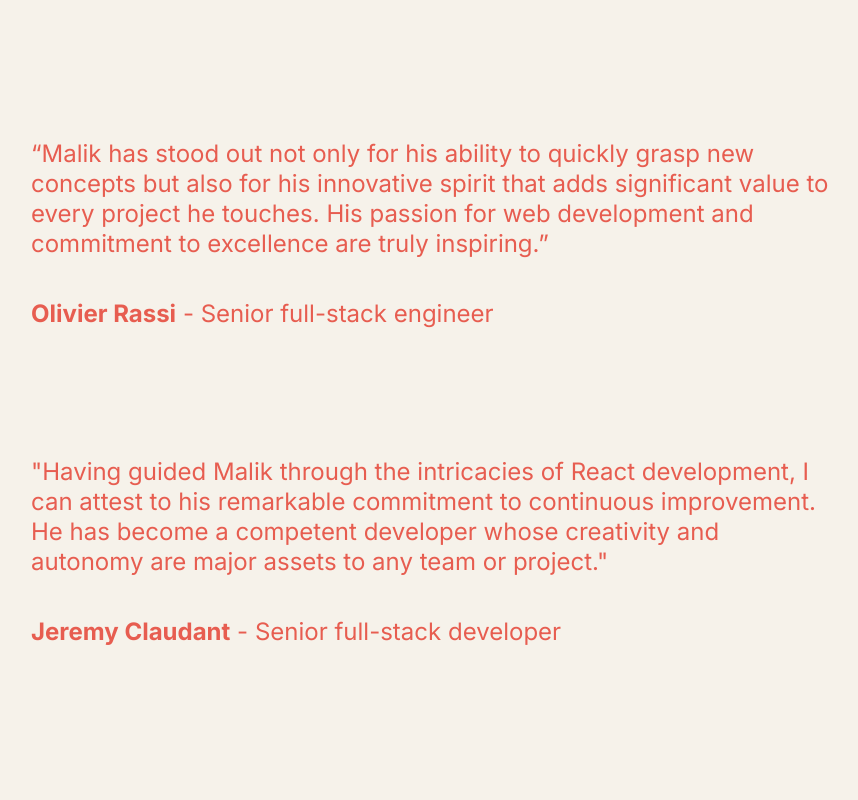
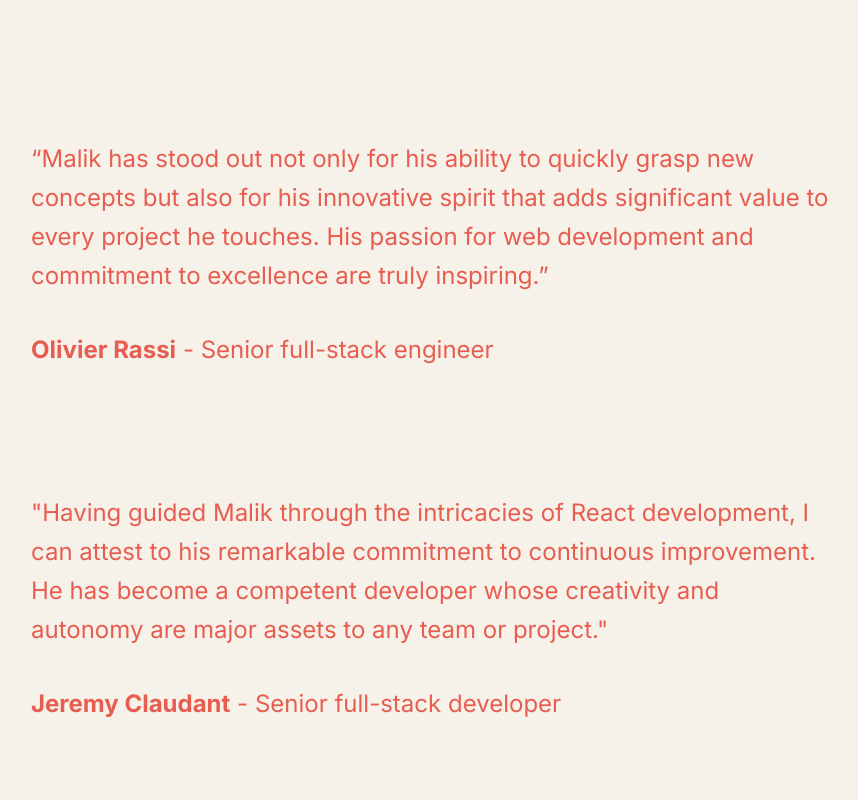
Before and after one commit to byronlove111/portfolio, a Next.js app: page / in a window 1280 px wide. Shown: the part 2560-3360 px from the top of the page, without its empty margins (129-987 px from the left). Built offline with nearby package versions, Linux system fonts and the light colour scheme; a web font is replaced by a local one.

Commit message:
fix line height

```diff
--- a/app/(app)/paragraph.tsx
+++ b/app/(app)/paragraph.tsx
@@ -127,7 +127,7 @@ const Div4 = () => {
         className={`${inter.className} gap-4 text-sm  mt-12 lg:mb-0 lg:text-2xl text-primary lg:mt-32 leading-normal sm:leading-snug lg:leading-tight`}
         style={{ opacity: scrollYProgress }}
       >
-        <p className="lg:w-11/12">
+        <p className="lg:w-11/12 leading-relaxed">
           “Malik has stood out not only for his ability to quickly grasp new
           concepts but also for his innovative spirit that adds significant
           value to every project he touches. His passion for web development and
@@ -159,7 +159,7 @@ const Div5 = () => {
         className={`${inter.className} gap-4 text-sm mb-16 mt-12 lg:mb-36 lg:text-2xl text-primary lg:mt-32 leading-normal sm:leading-snug lg:leading-tight`}
         style={{ opacity: scrollYProgress }}
       >
-        <p className="lg:w-11/12">
+        <p className="lg:w-11/12 leading-relaxed">
           "Having guided Malik through the intricacies of React development, I
           can attest to his remarkable commitment to continuous improvement. He
           has become a competent developer whose creativity and autonomy are
```
